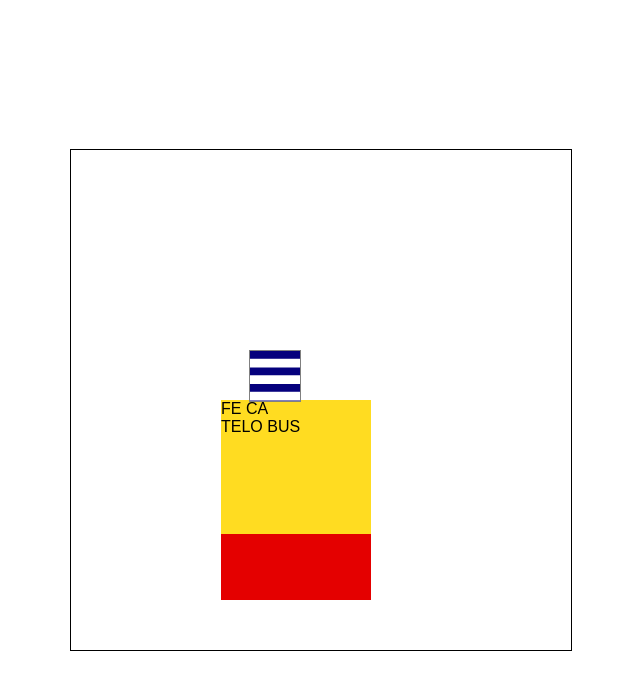
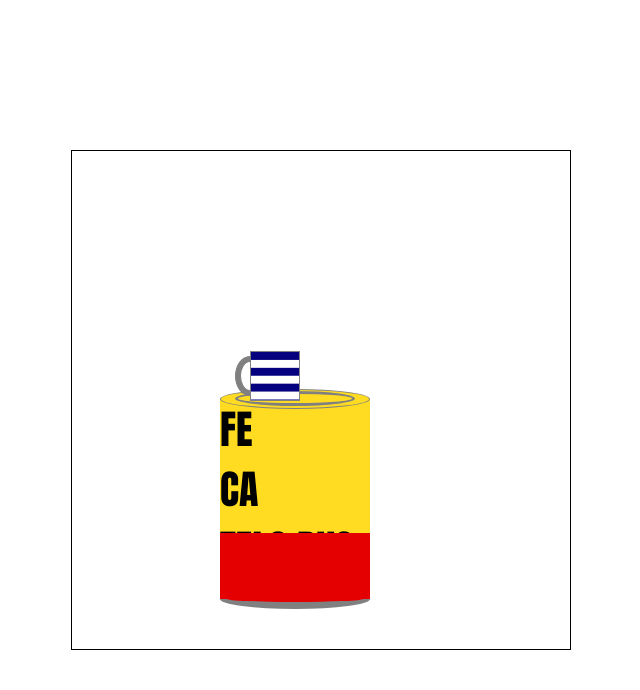
Before and after one commit to takaramarina/css-still-life, a plain HTML site: page index.html in a window 1280 px wide. Shown: the whole page, without its empty margins (319-959 px from the left). Drawn offline with Linux system fonts and the light colour scheme.

Commit message:
added bottom and top curves and cup handle

```diff
--- a/index.html
+++ b/index.html
@@ -1,4 +1,6 @@
 <style>
+
+   * { box-sizing: border-box; }
 
   body {
     display: flex;
@@ -27,6 +29,37 @@
     bottom: 50px;
   }
 
+  .can-top {
+    width: 150px;
+    height: 20px;
+    border: 1px solid gray;
+    border-radius: 50%;
+    background-color: rgb(255, 220, 33);
+    position: absolute;
+    right: 0px;
+    top: -10px;
+  }
+  .can-top-shadow {
+    width: 120px;
+    height: 15px;
+    border: 3px solid gray;
+    border-radius: 50%;
+    background-color: rgb(255, 220, 33);
+    position: absolute;
+    right: 15px;
+    top: -8px;
+  }
+  .can-bottom {
+    width: 150px;
+    height: 20px;
+    border: 7px solid gray;
+    border-radius: 50%;
+    background-color: rgb(228, 0, 0);
+    position: absolute;
+    right: 0px;
+    bottom: -10px;
+  }
+
   .cup {
     background: linear-gradient(0deg, rgba(255,255,255,1) 53%, rgba(5,0,125,1) 53%);
 );
@@ -38,9 +71,30 @@
     top: 200px;
     border: 1px solid gray;
   }
+  .cup-handle {
+    width: 30px;
+    height: 40px;
+    border: 1px solid gray;
+    position: absolute;
+    background-color: gray;
+    right: 305px;
+    top: 205px;
+    border-radius: 50%
+  }
+  .cup-handle-inner {
+    width: 20px;
+    height: 30px;
+    border: 1px solid gray;
+    position: absolute;
+    background-color: white;
+    right: 310px;
+    top: 210px;
+    border-radius: 50%
+  }
 
   .brand {
-    font-family: sans-serif;
+    font-family: "Impact", fantasy;
+    font-size: 40px;
   }
   .red {
     background-color: rgb(228, 0, 0);
@@ -55,9 +109,15 @@
 
 <div class="frame">
 	<div class="bustelo">
-    <div class="brand">FE CA</div>
+    <div class="brand">FE &nbsp;&nbsp;&nbsp;&nbsp;&nbsp;&nbsp;&nbsp; CA</div>
     <div class="brand">TELO BUS</div>
+    <div class="can-bottom"></div>
     <div class="red"></div>
+    <div class="can-top"></div>
+    <div class="can-top-shadow"></div>
+
   </div>
+  <div class="cup-handle"></div>
+  <div class="cup-handle-inner"></div>
   <div class="cup"></div>
 </div>
```
